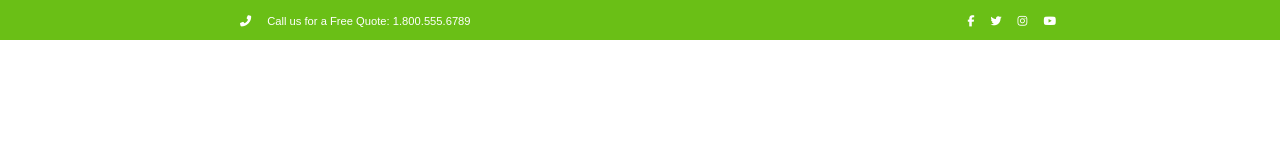
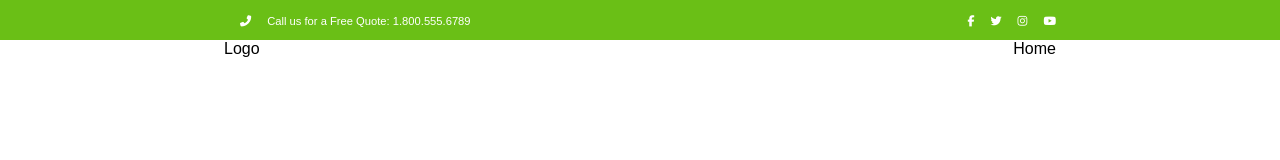
Before and after one commit to gabrieleomegna/proj-html-vuejs, a Vue app: page / in a window 1280 px wide. Shown: the top 160 px of the page. Built offline with nearby package versions, Linux system fonts and the light colour scheme.

Commit message:
Started implemented menu items with props

```diff
--- a/src/App.vue
+++ b/src/App.vue
@@ -11,7 +11,13 @@
       },
       data() {
         return {
-          companyTelephoneNumber: '1.800.555.6789'
+          companyTelephoneNumber: '1.800.555.6789',
+          menuItems: [
+            {
+              label: 'Home',
+              link : ''
+            }
+          ]
         }
       }
     }
@@ -26,7 +32,8 @@
 
 
 <template>
-    <AppHeader :phoneNumber = "companyTelephoneNumber"/>
+    <AppHeader :phoneNumber = "companyTelephoneNumber"
+               :menuItems = "menuItems"/>
     <AppMain/>
     <AppFooter/>
 </template>
--- a/src/components/AppHeader.vue
+++ b/src/components/AppHeader.vue
@@ -1,3 +1,18 @@
+<script>
+    export default {
+        props : {
+            phoneNumber : {
+                type: String,
+                required: true
+            },
+            menuItems : {
+                type: Array,
+                required: true
+            }
+        }
+    }
+</script>
+
 <template>
     <header>
         <!-- ? Qua secondo me l'header è diviso in 4 parti, che potrebbero diventare componenti -->
@@ -21,7 +36,12 @@
         <div id="same-bg">
             <nav class="container">
                 <!-- Questa sezione sarà popolata con le voci di menu CHE ARRIVERANNO DIRETTAMENTE DALL'APP VUE TRAMITE PROPS-->
-
+                <section>
+                    <span>Logo</span>
+                </section>
+                <section id="menu-items">
+                    <span>{{ menuItems[0].label }}</span>
+                </section>
             </nav>
             <section class="jumbotron">
                 <!-- Questa sezione per me è palesemente un jumbotron -->
@@ -35,17 +55,7 @@
         </section>
     </header>
 </template>
-<script>
-    export default {
-        props : {
-            phoneNumber : {
-                type: String,
-                required: true
-            },
 
-        }
-    }
-</script>
 <style lang="scss" scoped>
     @use '../styles/partials/mixins' as *;
     @use '../styles/partials/variables' as *;
@@ -63,4 +73,7 @@
         }
     }
 
+    nav.container {
+        @include flex(row, space-between, center)
+    }
 </style>
```
